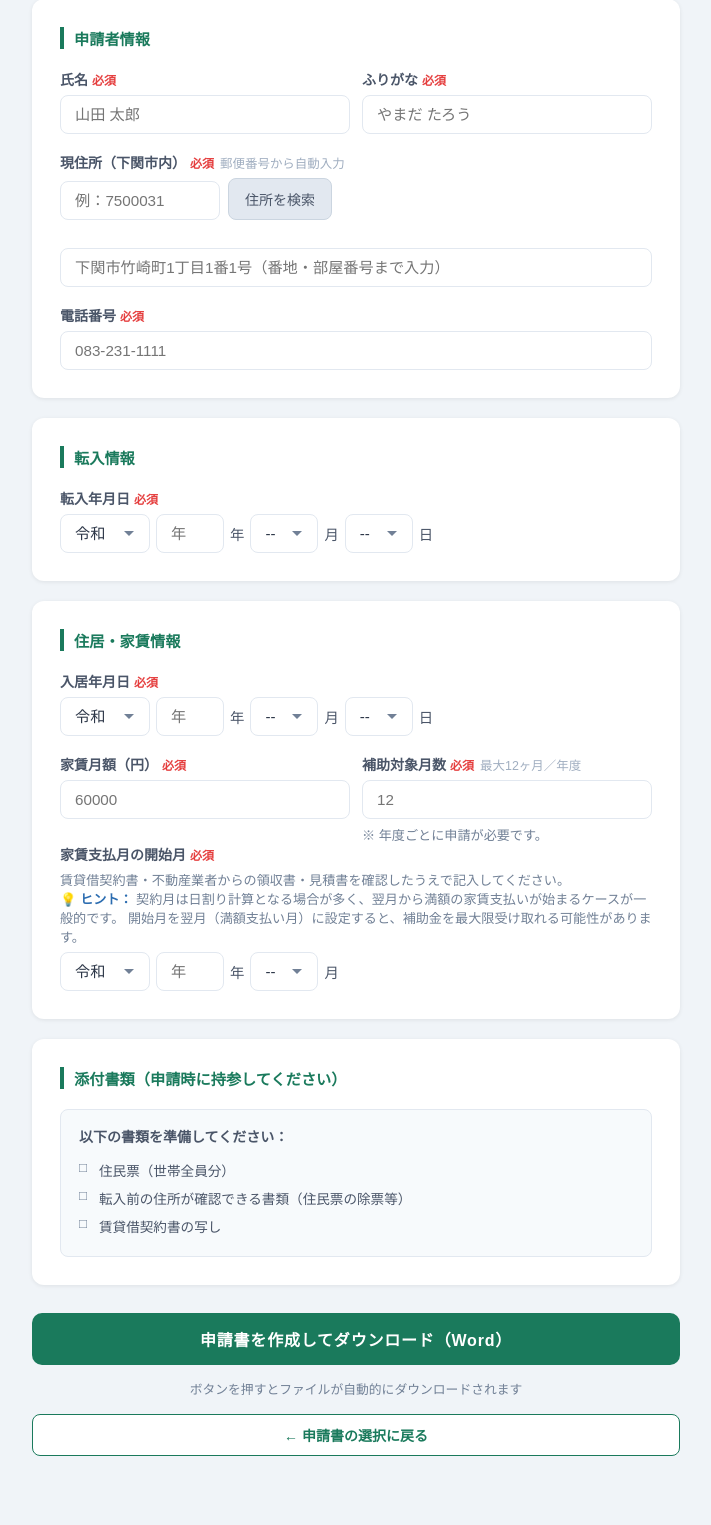
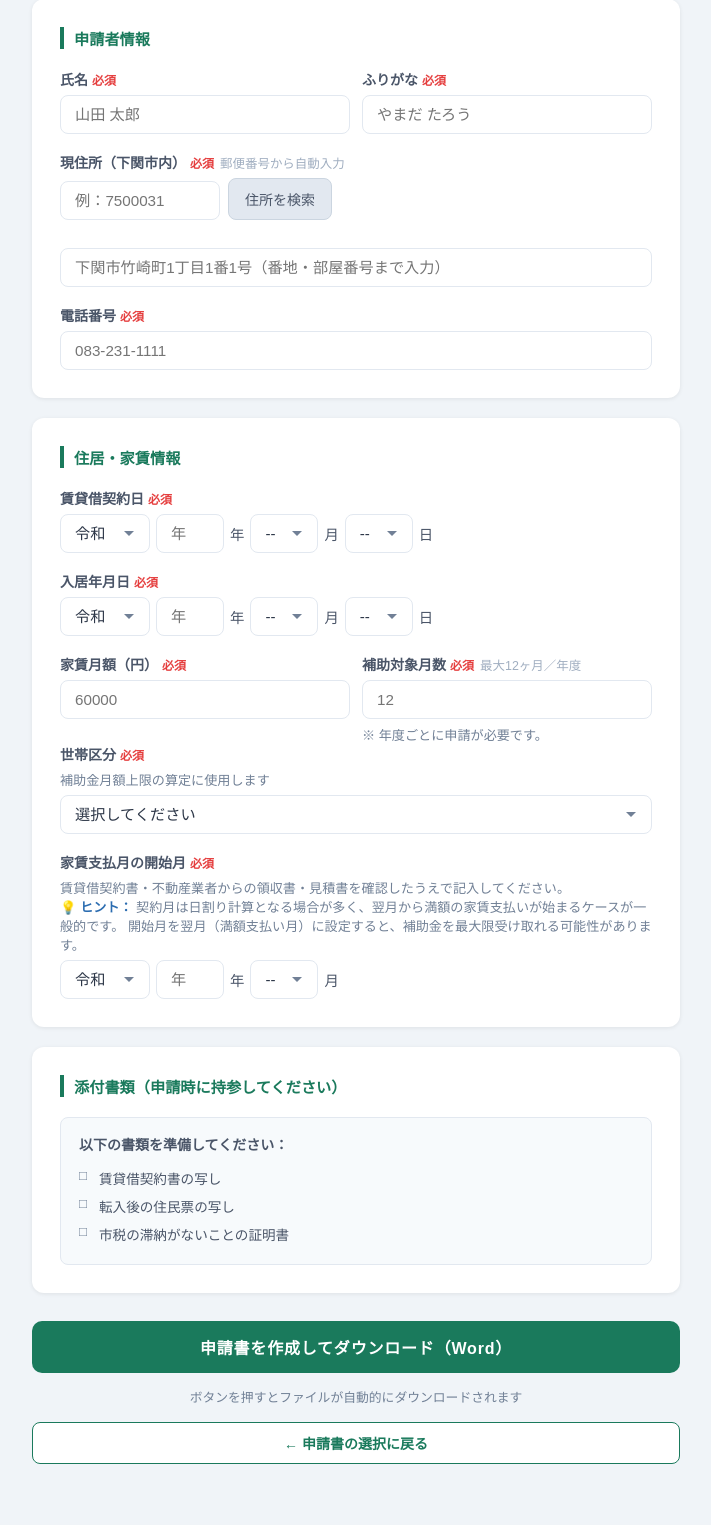
Before and after one commit to shimonosekicity/shimonoseki-shinsei, a Flask app: page /kurashi_support in a window 1280 px wide. Shown: the part 366-1891 px from the top of the page, without its empty margins (284-995 px from the left). Before the commit the page ends 1822 px from the top, so only its background shows below. Run offline with Flask 3, Linux system fonts and the light colour scheme.

Commit message:
暮らしサポート補助金：公式Word様式をベースに申請書生成を刷新 (#12)
- 公式docxファイルにJinja2プレースホルダーを埋め込む方式に変更
- フォームに賃貸借契約日・世帯区分（補助上限）を追加
- サーバー側で①家賃半額②月額補助金③支払月範囲④申請総額を自動計算
- 添付書類を公式様式に合わせて更新（賃貸借契約書、住民票、市税証明書）
- patch_kurashi_support_template.pyスクリプトを追加


Claude-Session: https://claude.ai/code/session_01JEJseRyEywuXWYuqXt6E2r

Co-authored-by: Claude <noreply@anthropic.com>

```diff
--- a/app.py
+++ b/app.py
@@ -82,6 +82,39 @@ TIME_CHECKS = {
     "午前・午後":      {"gozen", "encho1", "gogo"},
     "午前・午後・夜間": {"gozen", "encho1", "gogo", "encho2", "yakan"},
 }
+
+
+def kurashi_support_extra(form, ctx):
+    try:
+        yachin = int(str(form.get("yachin_getsugaku", "0")).replace(",", ""))
+    except ValueError:
+        yachin = 0
+    try:
+        tsuki = int(form.get("hoshu_tsuki", "0"))
+    except ValueError:
+        tsuki = 0
+
+    half = yachin // 2
+    monthly = (half // 1000) * 1000
+    cap = 20000 if form.get("setai_kubun") == "child" else 10000
+    monthly = min(monthly, cap)
+
+    # 家賃支払月の終了月を計算
+    start_str = form.get("yachin_start_month", "")  # 例: 令和7年4月
+    end_str = ""
+    import re as _re
+    m = _re.match(r"(令和|平成)(\d+)年(\d+)月", start_str)
+    if m and tsuki > 0:
+        era, y, mon = m.group(1), int(m.group(2)), int(m.group(3))
+        total_months = (y - 1) * 12 + mon + tsuki - 1
+        end_y = (total_months - 1) // 12 + 1
+        end_mon = (total_months - 1) % 12 + 1
+        end_str = f"{era}{end_y}年{end_mon}月"
+
+    ctx["yachin_half"] = f"{half:,}"
+    ctx["hoshu_gaku_monthly"] = f"{monthly:,}"
+    ctx["yachin_end_month"] = end_str
+    ctx["hoshu_gokei"] = f"{monthly * tsuki:,}"
 
 
 def kouminkan_extra(form, ctx):
@@ -180,6 +213,7 @@ FORMS = {
         "template": "kurashi_support_template.docx",
         "filename": "暮らしサポート補助金交付申請書",
         "name_fields": ["shimei"],
+        "extra": kurashi_support_extra,
     },
     "ijuu_shien": {
         "template": "ijuu_shien_template.docx",
--- a/templates/kurashi_support.html
+++ b/templates/kurashi_support.html
@@ -8,8 +8,8 @@
   <form id="mainForm" action="/generate/kurashi_support" method="POST" novalidate>
 
     <input type="hidden" name="shinsei_date" id="h_shinsei_date">
-    <input type="hidden" name="tennyu_date" id="h_tennyu_date">
     <input type="hidden" name="nyukyo_date" id="h_nyukyo_date">
+    <input type="hidden" name="chinshaku_date" id="h_chinshaku_date">
     <input type="hidden" name="yachin_start_month" id="h_yachin_start">
 
     <!-- 申請日 -->
@@ -59,29 +59,24 @@
       </div>
     </div>
 
-    <!-- 転入情報 -->
+    <!-- 住居・家賃情報 -->
     <div class="card">
-      <h2>転入情報</h2>
+      <h2>住居・家賃情報</h2>
       <div class="field">
-        <label>転入年月日<span class="required">必須</span></label>
+        <label>賃貸借契約日<span class="required">必須</span></label>
         <div class="date-row">
-          <select id="ten_era" class="era-sel">
+          <select id="chin_era" class="era-sel">
             <option value="平成">平成</option>
             <option value="令和" selected>令和</option>
           </select>
-          <input type="number" id="ten_year" class="year-num" min="1" max="99" placeholder="年">
+          <input type="number" id="chin_year" class="year-num" min="1" max="99" placeholder="年">
           <span class="date-lbl">年</span>
-          <select id="ten_month" class="month-sel"><option value="">--</option></select>
+          <select id="chin_month" class="month-sel"><option value="">--</option></select>
           <span class="date-lbl">月</span>
-          <select id="ten_day" class="day-sel"><option value="">--</option></select>
+          <select id="chin_day" class="day-sel"><option value="">--</option></select>
           <span class="date-lbl">日</span>
         </div>
       </div>
-    </div>
-
-    <!-- 住居・家賃情報 -->
-    <div class="card">
-      <h2>住居・家賃情報</h2>
       <div class="field">
         <label>入居年月日<span class="required">必須</span></label>
         <div class="date-row">
@@ -100,15 +95,24 @@
       <div class="row">
         <div class="field">
           <label>家賃月額（円）<span class="required">必須</span></label>
-          <input type="text" name="yachin_getsugaku" placeholder="60000" required>
+          <input type="number" name="yachin_getsugaku" id="yachin_getsugaku" placeholder="60000" min="1" required>
         </div>
         <div class="field">
           <label>補助対象月数<span class="required">必須</span><span class="hint">最大12ヶ月／年度</span></label>
-          <input type="number" name="hoshu_tsuki" placeholder="12" min="1" max="12" required>
+          <input type="number" name="hoshu_tsuki" id="hoshu_tsuki" placeholder="12" min="1" max="12" required>
           <p style="font-size:0.82rem;color:#718096;margin-top:6px">
             ※ 年度ごとに申請が必要です。
           </p>
         </div>
+      </div>
+      <div class="field">
+        <label>世帯区分<span class="required">必須</span></label>
+        <p style="font-size:0.82rem;color:#718096;margin-bottom:6px">補助金月額上限の算定に使用します</p>
+        <select name="setai_kubun" id="setai_kubun" required>
+          <option value="">選択してください</option>
+          <option value="child">中学生以下の子どもがいる世帯（上限２万円）</option>
+          <option value="young">世帯主が39歳以下の世帯（上限１万円）</option>
+        </select>
       </div>
       <div class="field">
         <label>家賃支払月の開始月<span class="required">必須</span></label>
@@ -137,9 +141,9 @@
       <div class="checklist">
         <p>以下の書類を準備してください：</p>
         <ul>
-          <li>住民票（世帯全員分）</li>
-          <li>転入前の住所が確認できる書類（住民票の除票等）</li>
           <li>賃貸借契約書の写し</li>
+          <li>転入後の住民票の写し</li>
+          <li>市税の滞納がないことの証明書</li>
         </ul>
       </div>
     </div>
@@ -154,28 +158,28 @@
   bindZip({ zip1: 'jusho_input' });
 
   document.getElementById('mainForm').addEventListener('submit', function(e) {
-    const shinsei = combineDate('shinsei_era','shinsei_year','shinsei_month','shinsei_day');
-    const ten     = combineDate('ten_era','ten_year','ten_month','ten_day');
-    const nyu     = combineDate('nyu_era','nyu_year','nyu_month','nyu_day');
-    // 家賃支払月（年・月のみ）
-    const ysEra   = document.getElementById('ys_era').value;
-    const ysYear  = document.getElementById('ys_year').value;
-    const ysMon   = document.getElementById('ys_month').value;
-    const ysStart = (ysYear && ysMon) ? `${ysEra}${ysYear}年${ysMon}月` : '';
-    const errors  = [];
-    if (!shinsei) errors.push('申請日');
-    if (!ten)     errors.push('転入年月日');
-    if (!nyu)     errors.push('入居年月日');
-    if (!ysStart) errors.push('家賃支払月の開始月');
+    const shinsei  = combineDate('shinsei_era','shinsei_year','shinsei_month','shinsei_day');
+    const chin     = combineDate('chin_era','chin_year','chin_month','chin_day');
+    const nyu      = combineDate('nyu_era','nyu_year','nyu_month','nyu_day');
+    const ysEra    = document.getElementById('ys_era').value;
+    const ysYear   = document.getElementById('ys_year').value;
+    const ysMon    = document.getElementById('ys_month').value;
+    const ysStart  = (ysYear && ysMon) ? `${ysEra}${ysYear}年${ysMon}月` : '';
+    const errors   = [];
+    if (!shinsei)  errors.push('申請日');
+    if (!chin)     errors.push('賃貸借契約日');
+    if (!nyu)      errors.push('入居年月日');
+    if (!ysStart)  errors.push('家賃支払月の開始月');
+    if (!document.getElementById('setai_kubun').value) errors.push('世帯区分');
     if (errors.length > 0) {
       e.preventDefault();
       alert('以下の項目を入力してください：\n・' + errors.join('\n・'));
       return;
     }
-    document.getElementById('h_shinsei_date').value = shinsei;
-    document.getElementById('h_tennyu_date').value  = ten;
-    document.getElementById('h_nyukyo_date').value  = nyu;
-    document.getElementById('h_yachin_start').value = ysStart;
+    document.getElementById('h_shinsei_date').value  = shinsei;
+    document.getElementById('h_chinshaku_date').value = chin;
+    document.getElementById('h_nyukyo_date').value   = nyu;
+    document.getElementById('h_yachin_start').value  = ysStart;
   });
 
   fillMonthDay();
```
Also changed, not shown: tools/patch_kurashi_support_template.py (added, +95 -0 lines), 1 other file.
